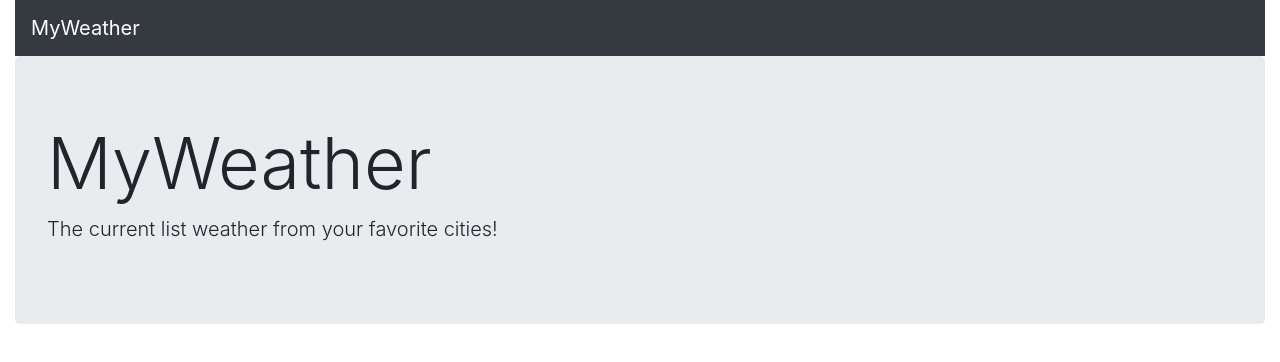
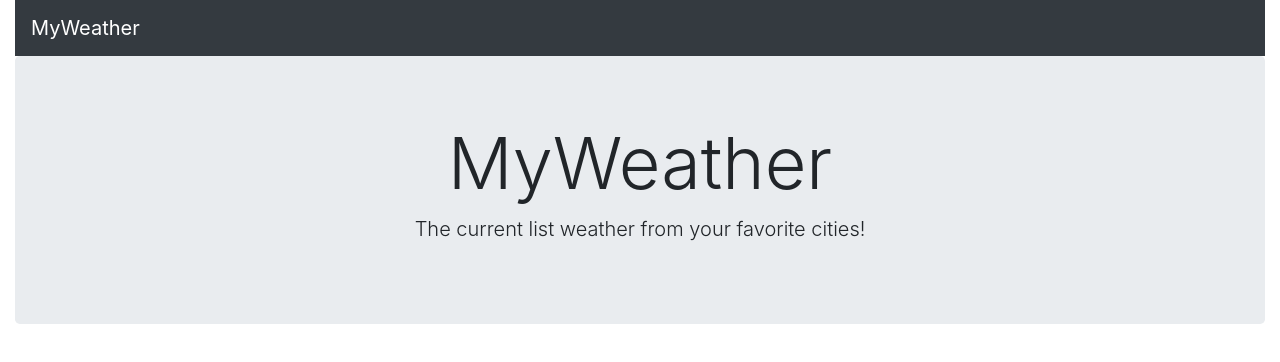
Before and after one commit to jdreyespaez/weather-app, a React (Create React App) app in the folder client/: page / in a window 1280 px wide. Shown: the top 362 px of the page. Built offline with nearby package versions, Linux system fonts and the light colour scheme; no server answers.

Commit message:
New style added

```diff
--- a/client/src/index.css
+++ b/client/src/index.css
@@ -12,3 +12,7 @@ code {
   font-family: source-code-pro, Menlo, Monaco, Consolas, "Courier New",
     monospace;
 }
+
+.centered {
+  text-align: center;
+}
```
